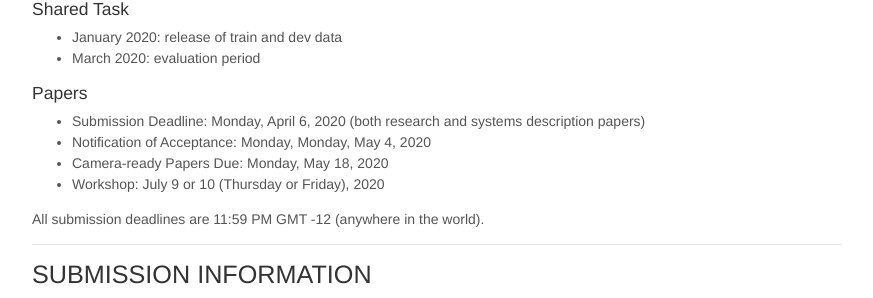
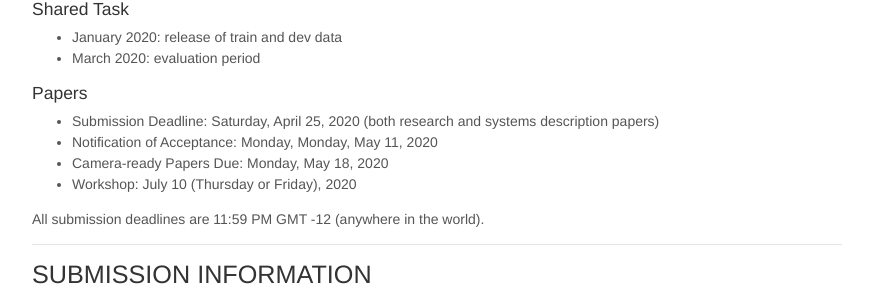
Before and after one commit to autosimtrans/autosimtrans.github.io, a Jekyll site: the page built from cfp.md, in a window 1280 px wide and 900 px high, scrolled down 1856 px. Shown: the part 147-445 px from the top of the window, without its empty margins (203-1076 px from the left). Built offline with Jekyll 4.4.1, drawn with Linux system fonts in a browser that asks for light colours; nearby versions of some CDN libraries; some of the changed text lies outside the part shown.

Commit message:
due dates updated for cfg, submission link highlighted in deadline

```diff
--- a/cfp.md
+++ b/cfp.md
@@ -12,9 +12,9 @@ permalink: /cfp
 The 1st Workshop on Automatic Simultaneous Translation (AutoSimTrans)
 [Workshop](https://autosimtrans.github.io) at [ACL 2020](https://acl2020.org/program/workshops/#autosimtrans), Seattle, Washington, USA
 
-Thursday, July 9, 2020 OR Friday, July 10, 2020
+Friday, July 10, 2020
 
-Submission Deadline: Monday, April 6, 2020, 11:59pm
+Submission Deadline: Saturday, April 25, 2020, 11:59pm
 
 ---
 
@@ -98,10 +98,10 @@ We can offer partial financial aid to student authors who demonstrate significan
 - March 2020: evaluation period
 
 ##### Papers
-- Submission Deadline: Monday, April 6, 2020 (both research and systems description papers)
-- Notification of Acceptance: Monday, Monday, May 4, 2020
+- Submission Deadline: Saturday, April 25, 2020 (both research and systems description papers)
+- Notification of Acceptance: Monday, Monday, May 11, 2020
 - Camera-ready Papers Due: Monday, May 18, 2020
-- Workshop: July 9 or 10 (Thursday or Friday), 2020
+- Workshop: July 10 (Thursday or Friday), 2020
 
 All submission deadlines are 11:59 PM GMT -12 (anywhere in the world).
 
```
Also changed, not shown: shared.md (+3 -3 lines).
